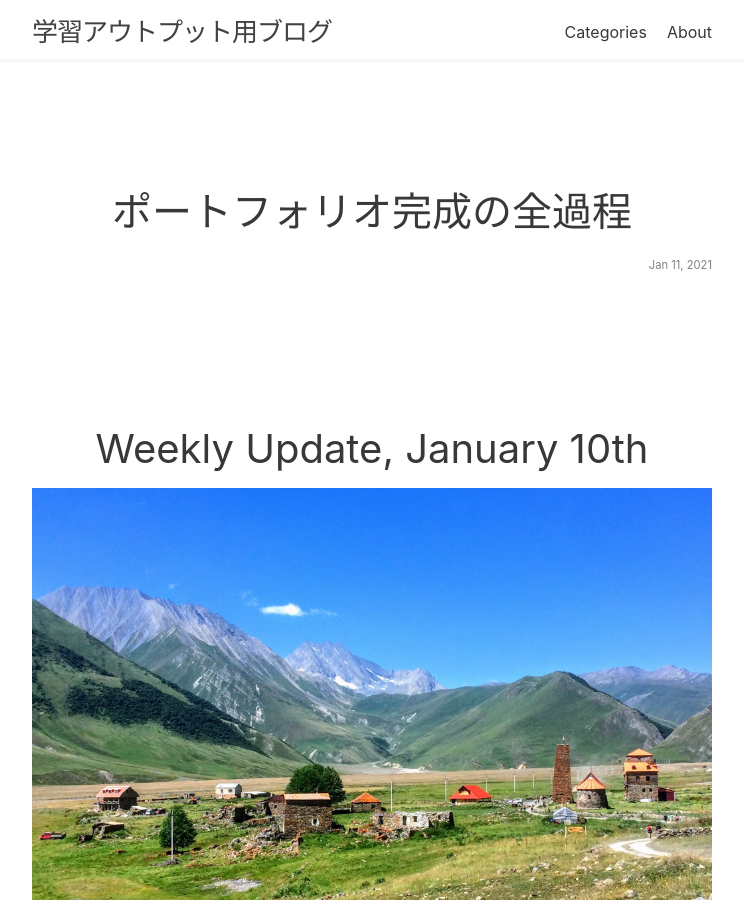
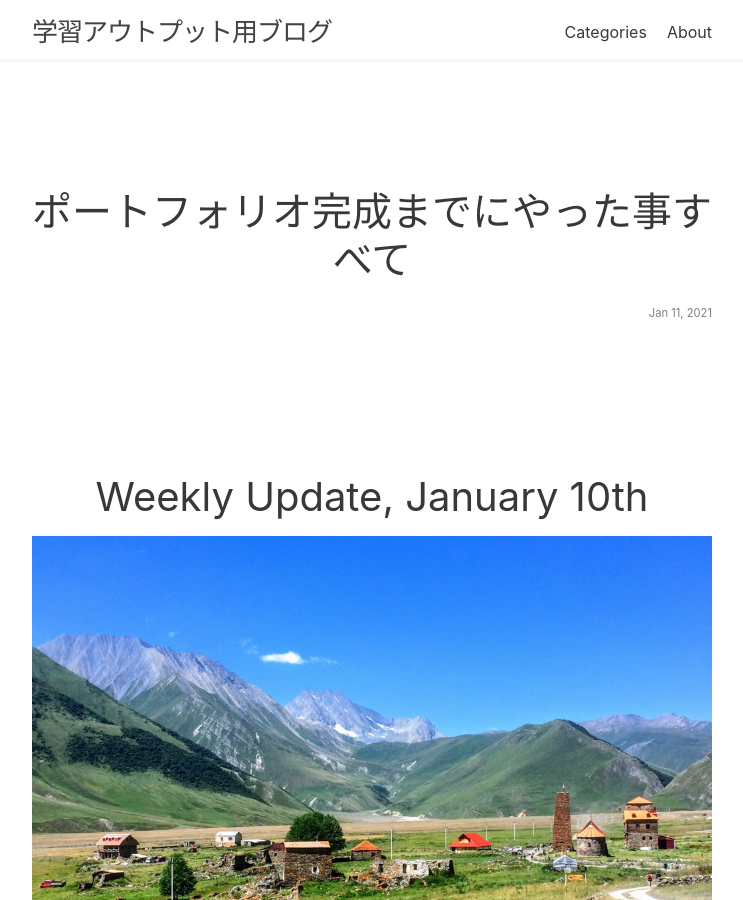
Before and after one commit to kazblog/kazblog.github.io, a Jekyll site: the page built from index.md, in a window 1280 px wide and 900 px high. Shown: the whole window, without its empty margins (268-1011 px from the left). Built offline with Jekyll 4.4.1, drawn with Linux system fonts in a browser that asks for light colours.

Commit message:
Update 2021-1-11-hello, world.md

```diff
--- a/_posts/portfolio/2021-1-11-hello, world.md
+++ b/_posts/portfolio/2021-1-11-hello, world.md
@@ -1,6 +1,6 @@
 ---
 layout: post
-title:  "ポートフォリオ完成の全過程"
+title:  "ポートフォリオ完成までにやった事すべて"
 tags: portfolio-log
 categories: portfolio-log
 permalink: /everything-i-did
```
